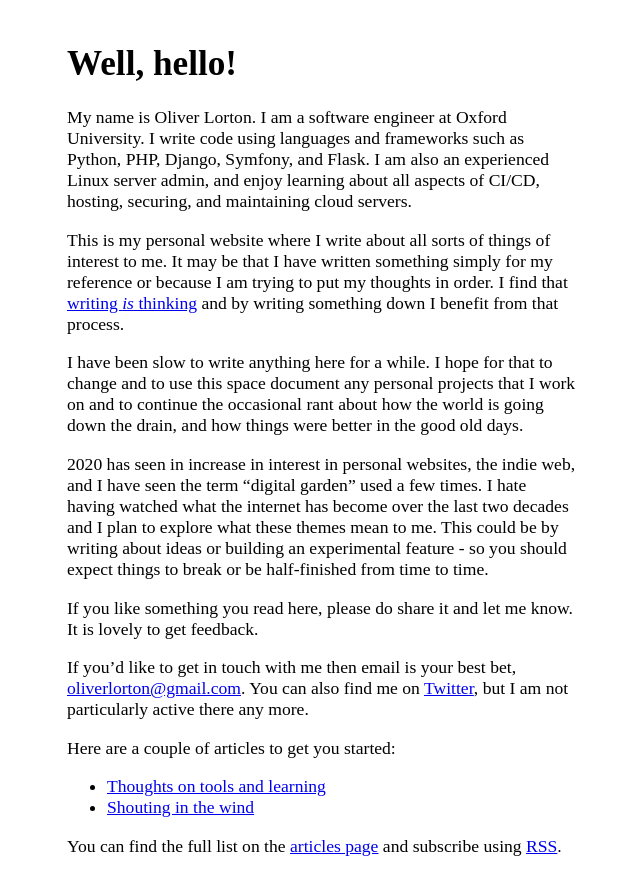
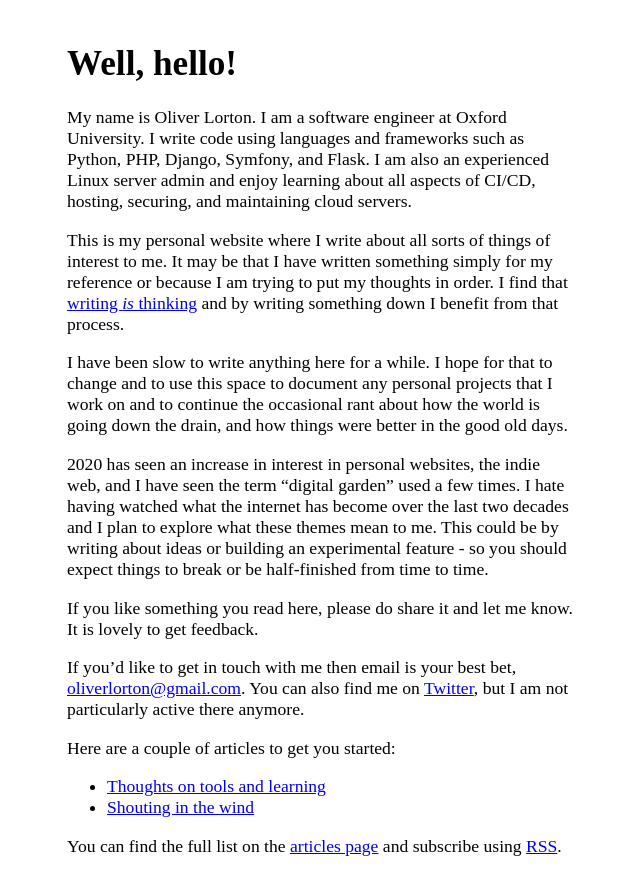
Before and after one commit to olorton/olorton.github.io, a Jekyll site: the page built from index.md, in a window 1280 px wide. Shown: the top 895 px of the page, without its empty margins (318-958 px from the left). Built offline with Jekyll 4.4.1, drawn with Linux system fonts in a browser that asks for light colours.

Commit message:
Copy changes in about me sections

```diff
--- a/_layouts/default.html
+++ b/_layouts/default.html
@@ -20,8 +20,8 @@
     <footer>
         <div class="footer-about">
             <h3>About me</h3>
-            <p>Well, hello. My name is Oliver Lorton. I'm an software enginner, mostly working with server side web technologies in open source languages and frameworks such as Python, PHP, Flask, Django.</p>
-            <p>If you have any feedback, or would like to get in touch with me then please send me an email or contact me on twitter: <a href="mailto:oliverlorton@gmail.com">oliverlorton@gmail.com</a> or <a href="https://twitter.com/olorton/">Twitter</a></p>
+            <p>Well, hello. My name is Oliver Lorton. I'm a software developer, working with server-side web technologies in open source languages and frameworks such as Python, PHP, Flask, Django.</p>
+            <p>If you have any feedback then please do get in touch: <a href="mailto:oliverlorton@gmail.com">oliverlorton@gmail.com</a> or <a href="https://twitter.com/olorton/">Twitter</a></p>
         </div>
         <div class="footer-links">
             <h3>Links</h3>
--- a/index.md
+++ b/index.md
@@ -6,17 +6,17 @@ date: '2020-10-30 19:59:51 +0000'
 hide_footer: true
 ---
 
-My name is Oliver Lorton. I am a software engineer at Oxford University. I write code using languages and frameworks such as Python, PHP, Django, Symfony, and Flask. I am also an experienced Linux server admin, and enjoy learning about all aspects of CI/CD, hosting, securing, and maintaining cloud servers.
+My name is Oliver Lorton. I am a software engineer at Oxford University. I write code using languages and frameworks such as Python, PHP, Django, Symfony, and Flask. I am also an experienced Linux server admin and enjoy learning about all aspects of CI/CD, hosting, securing, and maintaining cloud servers.
 
 This is my personal website where I write about all sorts of things of interest to me. It may be that I have written something simply for my reference or because I am trying to put my thoughts in order. I find that [writing _is_ thinking](https://alistapart.com/article/writing-is-thinking/) and by writing something down I benefit from that process.
 
-I have been slow to write anything here for a while. I hope for that to change and to use this space document any personal projects that I work on and to continue the occasional rant about how the world is going down the drain, and how things were better in the good old days.
+I have been slow to write anything here for a while. I hope for that to change and to use this space to document any personal projects that I work on and to continue the occasional rant about how the world is going down the drain, and how things were better in the good old days.
 
-2020 has seen in increase in interest in personal websites, the indie web, and I have seen the term "digital garden" used a few times. I hate having watched what the internet has become over the last two decades and I plan to explore what these themes mean to me. This could be by writing about ideas or building an experimental feature - so you should expect things to break or be half-finished from time to time.
+2020 has seen an increase in interest in personal websites, the indie web, and I have seen the term "digital garden" used a few times. I hate having watched what the internet has become over the last two decades and I plan to explore what these themes mean to me. This could be by writing about ideas or building an experimental feature - so you should expect things to break or be half-finished from time to time.
 
 If you like something you read here, please do share it and let me know. It is lovely to get feedback.
 
-If you'd like to get in touch with me then email is your best bet, [oliverlorton@gmail.com](mailto:oliverlorton@gmail.com). You can also find me on [Twitter](https://twitter.com/olorton/), but I am not particularly active there any more.
+If you'd like to get in touch with me then email is your best bet, [oliverlorton@gmail.com](mailto:oliverlorton@gmail.com). You can also find me on [Twitter](https://twitter.com/olorton/), but I am not particularly active there anymore.
 
 Here are a couple of articles to get you started:
 
```
